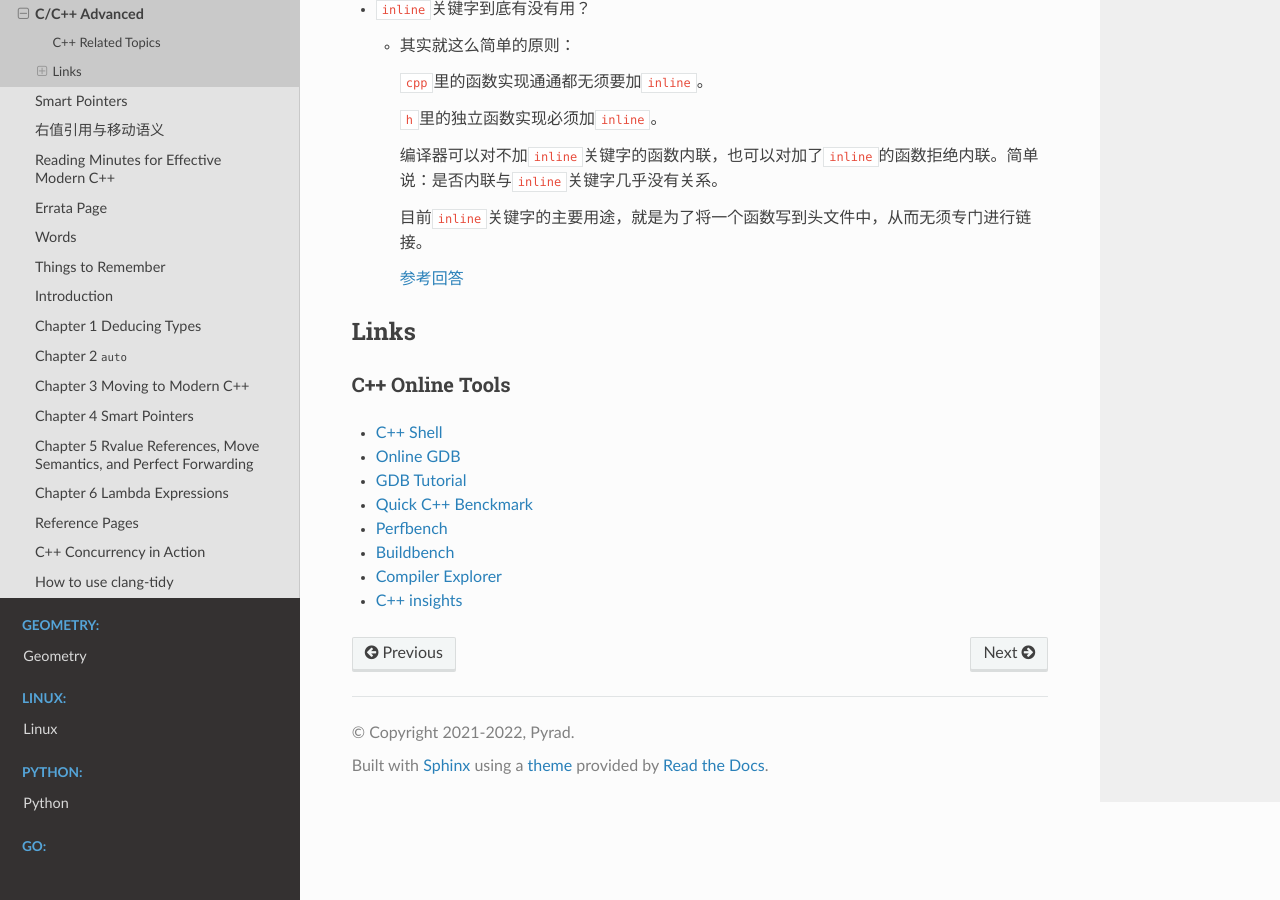
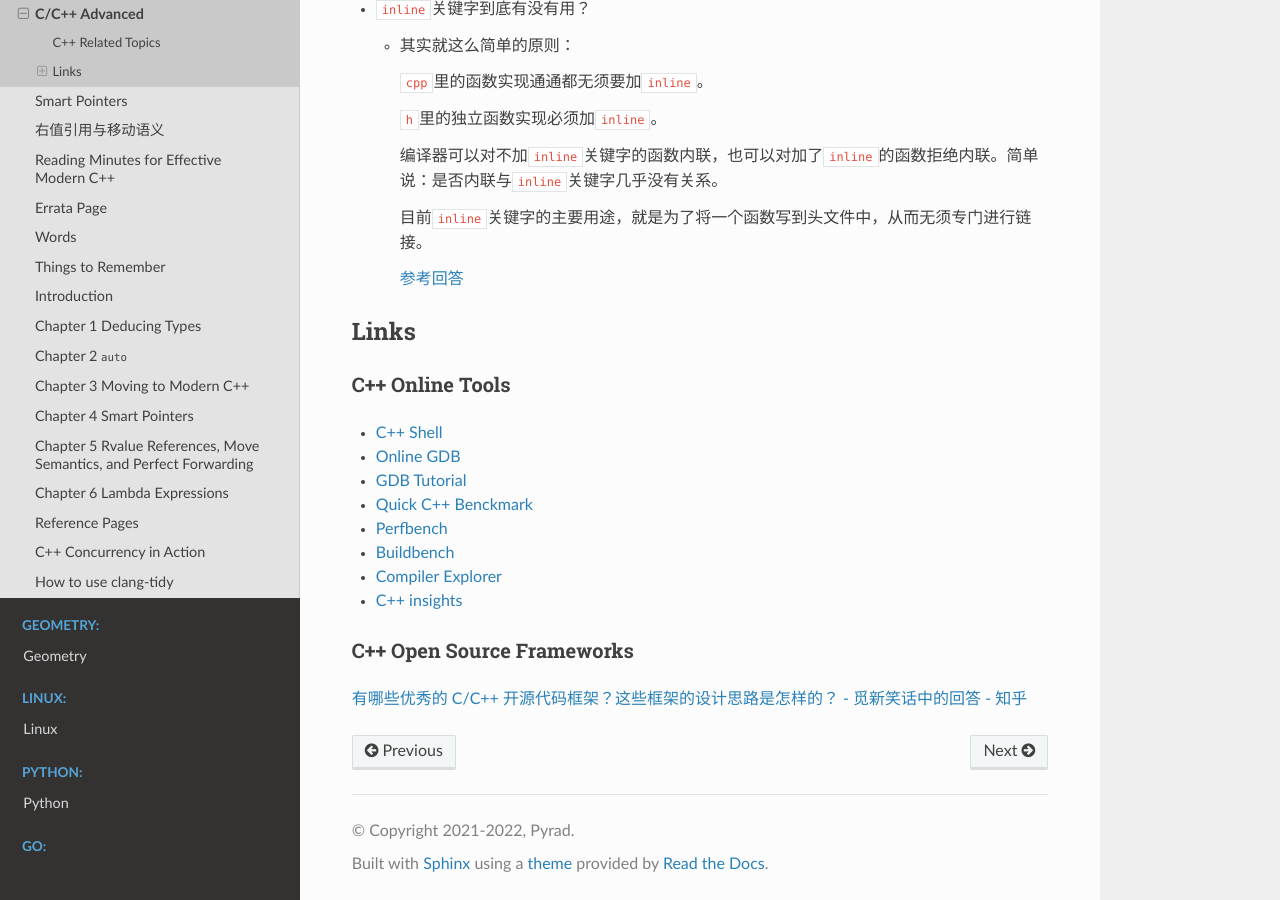
Before and after one commit to Pyrad/pyradnotes, a Sphinx documentation site: the page built from source/CPP/CppAdvanced.md, in a window 1280 px wide and 900 px high, scrolled down 1324 px. Built offline with Sphinx 7.4.7 and the Read the Docs theme 2.0.0, drawn with Linux system fonts in a browser that asks for light colours.

Commit message:
CPP Open source framework

```diff
--- a/source/CPP/CppAdvanced.md
+++ b/source/CPP/CppAdvanced.md
@@ -83,3 +83,8 @@ This file shows some advanced usages of C/C++
 - [Buildbench](https://build-bench.com/)
 - [Compiler Explorer](https://godbolt.org)
 - [C++ insights](https://cppinsights.io/)
+
+
+### C++ Open Source Frameworks
+
+[有哪些优秀的 C/C++ 开源代码框架？这些框架的设计思路是怎样的？ - 觅新笑话中的回答 - 知乎](https://www.zhihu.com/question/20201738/answer/2928936881)
```
